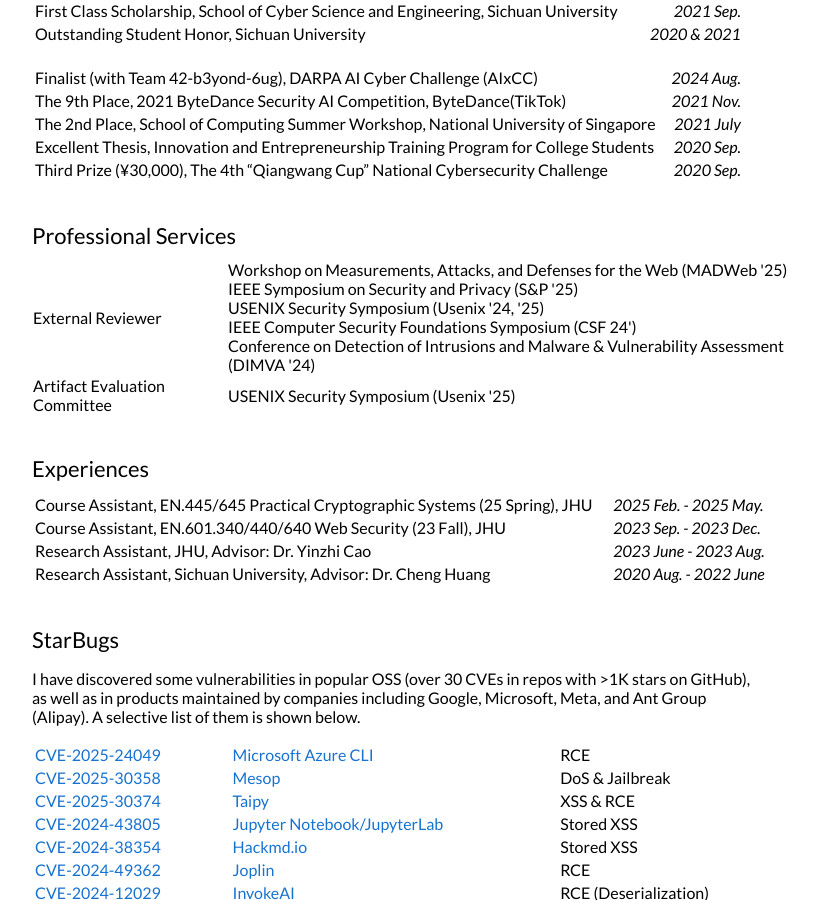
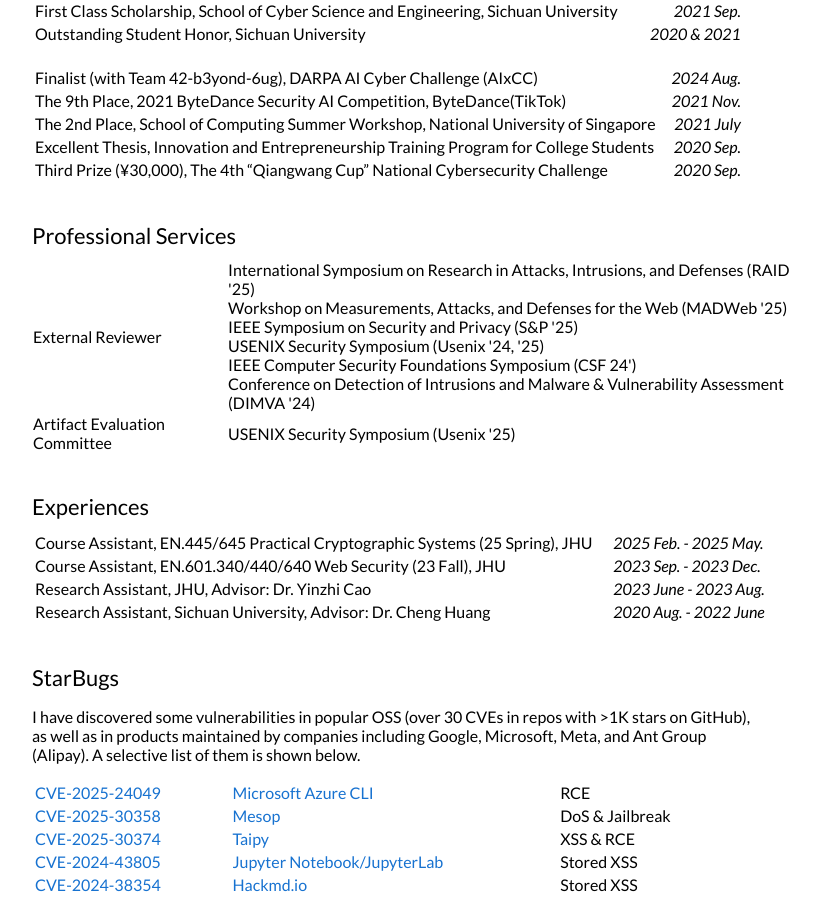
Before and after one commit to jackfromeast/jackfromeast.github.io, a Jekyll site: the page built from _posts/2025-01-22-DOMinoEffect.md, in a window 1280 px wide and 900 px high, scrolled down 1641 px. Shown: the whole window, without its empty margins (228-1048 px from the left). Built offline with Jekyll 4.4.1, drawn with Linux system fonts in a browser that asks for light colours.

Commit message:
Update default.html

```diff
--- a/_layouts/default.html
+++ b/_layouts/default.html
@@ -211,6 +211,8 @@
                   <td>External Reviewer</td> <!-- Adjust padding here -->
                   <td>
                     <p style="margin:0;">
+                      International Symposium on Research in Attacks, Intrusions, and Defenses (RAID '25)
+                      <br>
                       Workshop on Measurements, Attacks, and Defenses for the Web (MADWeb '25)
                       <br>
                       IEEE Symposium on Security and Privacy (S&P '25)
```
